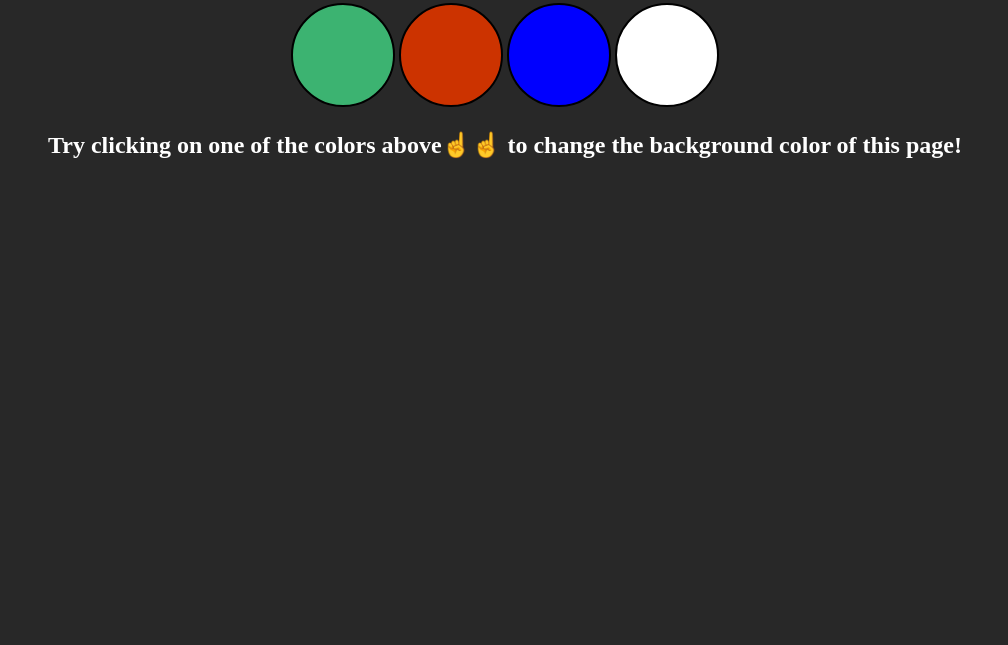
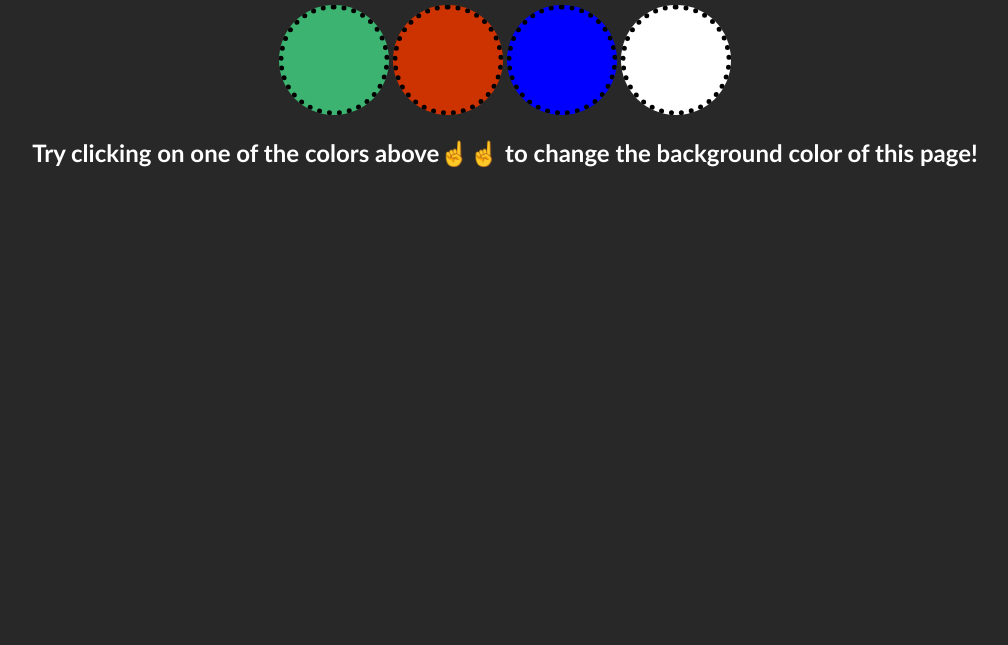
Before and after one commit to noni-InTech/background-color-switcher, a plain HTML site: page index.html in a window 1280 px wide. Shown: the part 155-800 px from the top of the page, without its empty margins (135-1143 px from the left). Drawn offline with Linux system fonts and the light colour scheme.

Commit message:
added more fun styles

```diff
--- a/style.css
+++ b/style.css
@@ -3,6 +3,8 @@ html {
 }
 
 body {
+    font-family: 'Gill Sans', 'Gill Sans MT', Calibri, 'Trebuchet MS', sans-serif;
+    transition: 500ms ease-in-out;
     color: #fff;
     background: rgb(40, 40, 40);
 }
@@ -16,9 +18,14 @@ body {
 .button {
     width: 100px;
     height: 100px;
-    border: solid black 2px;
+    transition: 1s ease-in-out;
+    border: dotted rgb(0, 0, 0) 5px;
     display: inline-block;
     border-radius: 50%;
+}
+
+.button:active {
+    transform: rotate(360deg);
 }
 
 #green {
```
